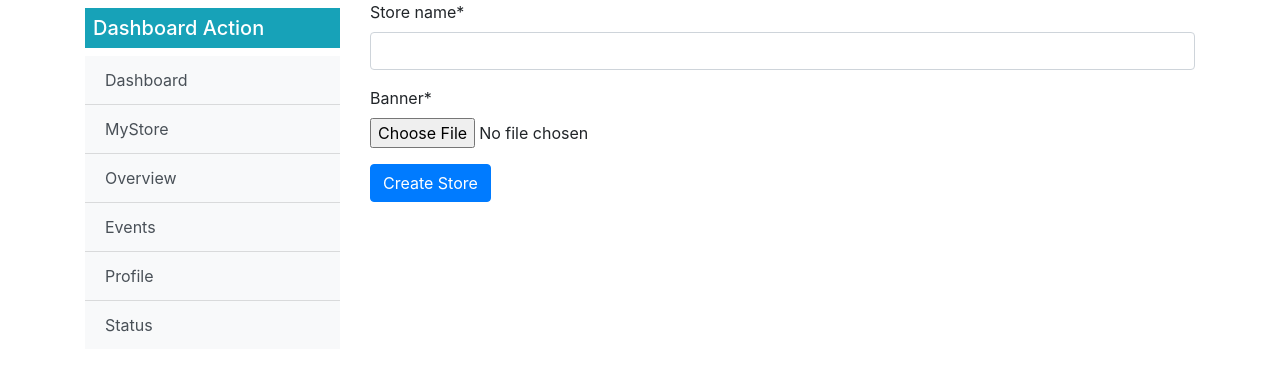
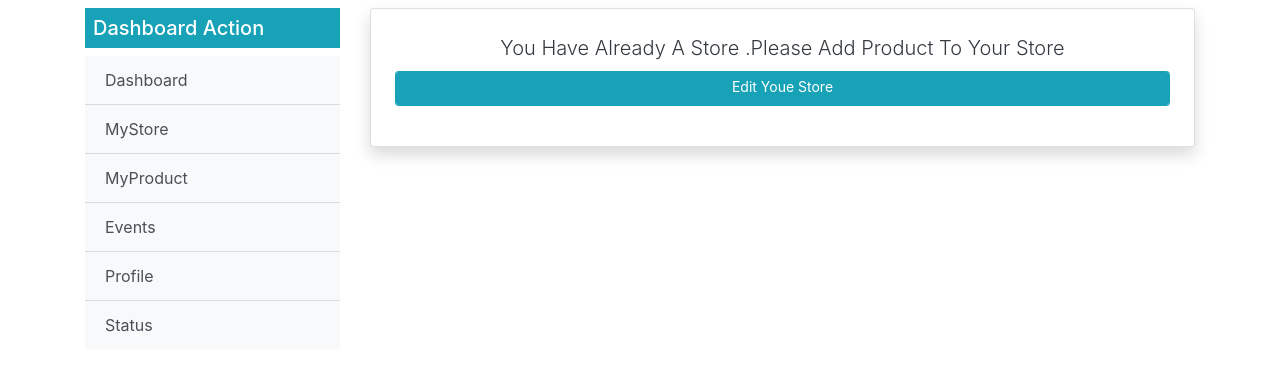
Before and after one commit to MahmudulHassan5809/digitalMarketingEcommerce, a Django app: page /store/view/ in a window 1280 px wide. Shown: the part 226-597 px from the top of the page. Run offline with Django 3.2, Linux system fonts and the light colour scheme; a user stored in the database is signed in; tables that the repository leaves empty hold one stand-in row (values such as "Sample post"); some libraries are stand-ins or nearby versions.

Commit message:
Store edit

```diff
--- a/store/forms.py
+++ b/store/forms.py
@@ -1,8 +1,15 @@
 from django.forms import ModelForm
-from .models import Store
+from .models import Store,Product
 
 
 class StoreForm(ModelForm):
 	class Meta:
 		model = Store
 		fields = ['store_name','banner']
+
+
+
+class ProductForm(ModelForm):
+	class Meta:
+		model = Product
+		exclude = ['store']
--- a/store/urls.py
+++ b/store/urls.py
@@ -1,10 +1,12 @@
 from django.urls import path
-from .views import HomeView,CategoryProductView,StoreView
+from .views import HomeView,CategoryProductView,StoreView,MyProductView,EditStore
 
 app_name = 'store'
 
 urlpatterns = [
     path('', HomeView.as_view(), name="home"),
     path('product/category/<int:id>', CategoryProductView.as_view(), name="category_product"),
-    path('store/view/', StoreView.as_view(), name="store_view")
+    path('store/view/', StoreView.as_view(), name="store_view"),
+    path('store/my-product/', MyProductView.as_view(), name="product_view"),
+    path('store/edit-store/<int:id>', EditStore.as_view(), name="edit_store"),
 ]
--- a/store/views.py
+++ b/store/views.py
@@ -1,6 +1,8 @@
-from django.shortcuts import render,HttpResponse,redirect
+from django.shortcuts import render,HttpResponse,redirect,get_object_or_404
 from django.contrib.auth.mixins import LoginRequiredMixin
-from .forms import StoreForm
+from django.contrib import messages
+from .forms import StoreForm,ProductForm
+from .models import Store,Product
 from django.views import View
 
 
@@ -12,13 +14,22 @@ class HomeView(View):
 
 class StoreView(LoginRequiredMixin,View):
 	def get(self,request,*args,**kwargs):
-		store_form = StoreForm()
-		context = {
-			'store_form': store_form
-		}
-		return render(request,'store/store.html',context)
+		store = get_object_or_404(Store,owner=request.user)
+		if not request.user.user_store:
+			store_form = StoreForm()
+			context = {
+				'store_form': store_form,
+				'store': store
+			}
+			return render(request,'store/store.html',context)
+		else:
+			context = {
+				'store_form': None,
+				'store': store
+			}
+			return render(request,'store/store.html',context)
 	def post(self,request,*args,**kwargs):
-		form = StoreForm(request.POST)
+		form = StoreForm(request.POST,request.FILES)
 		context = {
 			'store_form': form
 		}
@@ -26,11 +37,43 @@ class StoreView(LoginRequiredMixin,View):
 			store = form.save(commit=False)
 			store.owner = request.user
 			store.save()
+			messages.success(request, 'Store is created successfully')
 			return redirect('store:store_view')
 		else:
 			return render(request,'store/store.html',context)
 
+class EditStore(LoginRequiredMixin,View):
+	def get(self,request,*args,**kwargs):
+		store = get_object_or_404(Store,owner=request.user)
 
+		store_form = StoreForm(instance=store)
+		context = {
+			'store_form': store_form,
+			'store': store,
+			'store_banner': store.banner
+		}
+		return render(request,'store/edit_store.html',context)
+
+class MyProductView(LoginRequiredMixin,View):
+	def get(self,request,*args,**kwargs):
+		product_form = ProductForm()
+		context = {
+			'product_form': product_form
+		}
+		return render(request,'store/product.html',context)
+	def post(self,request,*args,**kwargs):
+		form = ProductForm(request.POST,request.FILES)
+		context = {
+			'product_form': form
+		}
+		if form.is_valid():
+			product = form.save(commit=False)
+			product.store = request.user.user_store
+			product.save()
+			messages.success(request, 'Product is created successfully')
+			return redirect('store:product_view')
+		else:
+			return render(request,'store/product.html',context)
 
 
 
--- a/templates/dash_base.html
+++ b/templates/dash_base.html
@@ -9,7 +9,7 @@
       <div class="list-group list-group-flush">
         <a href="{% url 'auth:dashboard' %}" class="list-group-item list-group-item-action bg-light">Dashboard</a>
         <a href="{% url 'store:store_view' %}" class="list-group-item list-group-item-action bg-light">MyStore</a>
-        <a href="#" class="list-group-item list-group-item-action bg-light">Overview</a>
+        <a href="{% url 'store:product_view' %}" class="list-group-item list-group-item-action bg-light">MyProduct</a>
         <a href="#" class="list-group-item list-group-item-action bg-light">Events</a>
         <a href="#" class="list-group-item list-group-item-action bg-light">Profile</a>
         <a href="#" class="list-group-item list-group-item-action bg-light">Status</a>
--- a/templates/store/store.html
+++ b/templates/store/store.html
@@ -11,9 +11,20 @@
 
 {% block dashcontent %}
 {% include 'partials/_alert.html' %}
-	<form method="post" action="{% url 'store:store_view' %}" novalidate>
-    {% csrf_token %}
-    {{ store_form|crispy }}
-    <button type="submit" class="btn btn-primary">Create Store</button>
-  </form>
+	{% if store_form %}
+		<div class="card shadow mt-2 p-4">
+			<form method="post" action="{% url 'store:store_view' %}" novalidate enctype="multipart/form-data">
+		    {% csrf_token %}
+		    {{ store_form|crispy }}
+		    <button type="submit" class="btn btn-primary">Create Store</button>
+		  </form>
+		</div>
+	{% else %}
+	<div class="card shadow mt-2 p-4">
+		<p class="text-center lead text-dark">
+			You Have Already A Store .Please Add Product To Your Store
+			<a href="{% url 'store:edit_store' store.id %}" class="form-control btn btn-sm btn-info mt-2">Edit Youe Store</a>
+		</p>
+	</div>
+	{% endif %}
 {% endblock dashcontent %}
```
Also changed, not shown: templates/store/edit_store.html (added, +24 -0 lines), templates/store/product.html (added, +22 -0 lines), media/store/Screenshot_from_2020-02-19_17-47-57.png (added), media/store/Screenshot_from_2020-02-19_17-47-57_EwMU06n.png (added).
